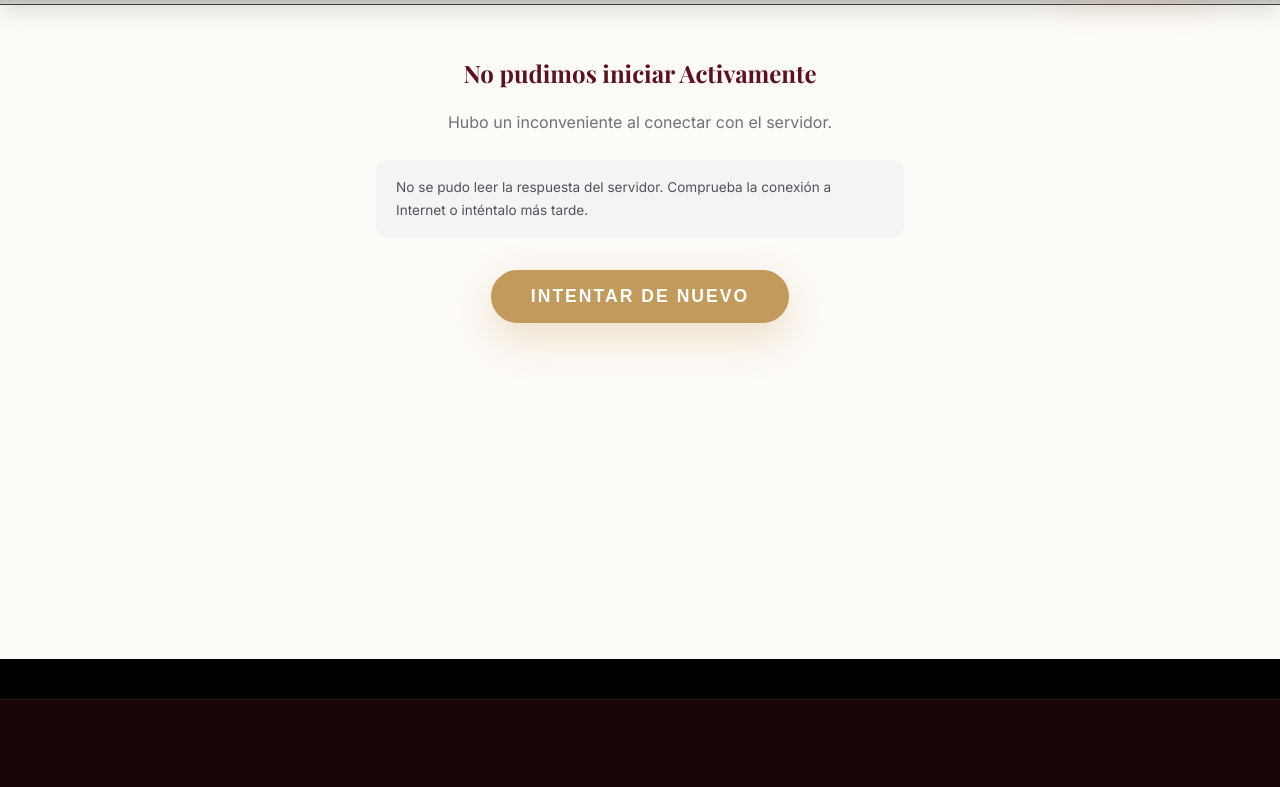
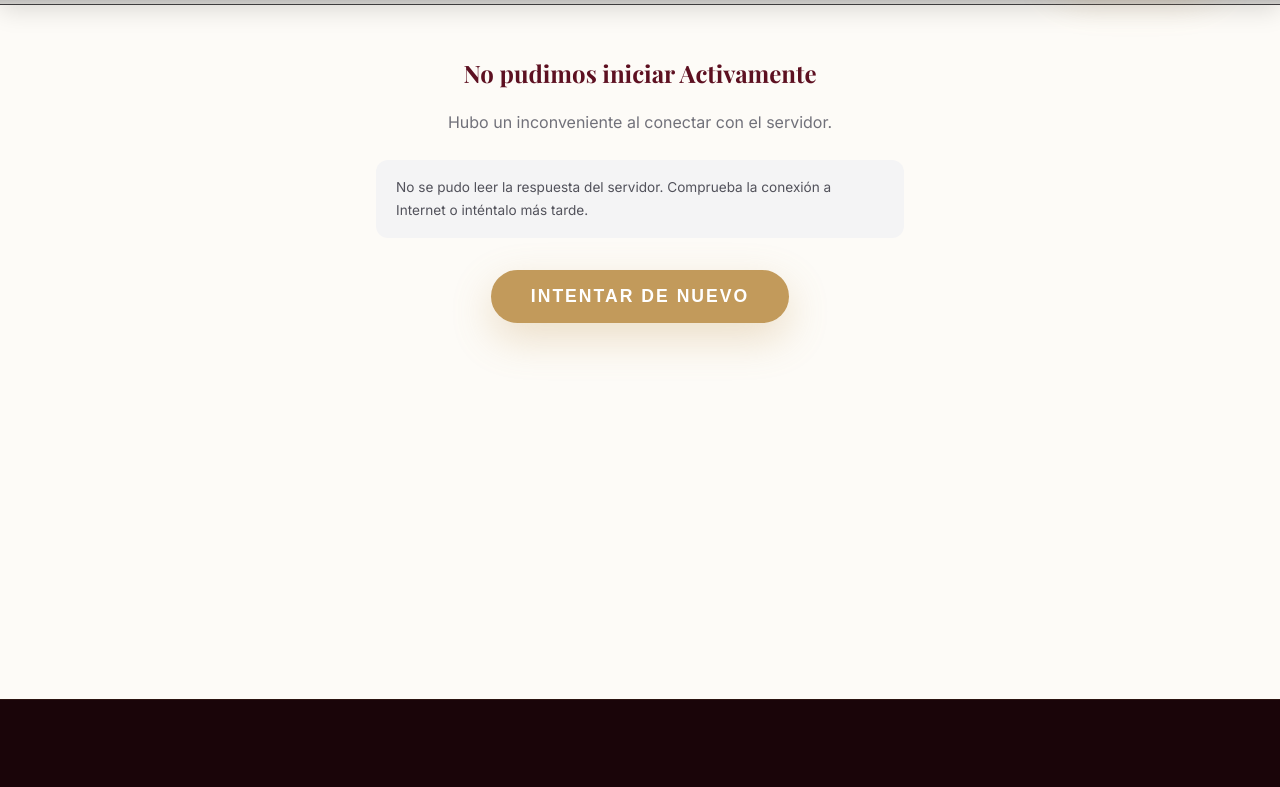
Before and after one commit to silva452/activamente, a website: page index.html in a window 1280 px wide. Shown: the part 101-888 px from the top of the page. Drawn offline with nearby package versions, Linux system fonts and the light colour scheme; no server answers; a web font is replaced by a local one.

Commit message:
Remove black letterboxing bars from top and bottom

```diff
--- a/index.html
+++ b/index.html
@@ -12,7 +12,7 @@
         href="https://fonts.googleapis.com/css2?family=Playfair+Display:ital,wght@0,400;0,700;0,900;1,400;1,700&family=Inter:wght@200;300;400;500;600&display=swap"
         rel="stylesheet">
     <!-- Design System -->
-    <link rel="stylesheet" href="style.css?v=22">
+    <link rel="stylesheet" href="style.css?v=23">
     <link rel="stylesheet" href="index.css?v=32">
     <style>
         #app-root {
--- a/style.css
+++ b/style.css
@@ -800,16 +800,4 @@
     animation: wa-pulse 2s infinite;
 }
 
-/* Letterboxing refinement */
-body::before, body::after {
-    content: '';
-    position: fixed;
-    left: 0;
-    right: 0;
-    height: 40px;
-    background: #000;
-    z-index: 9999;
-    pointer-events: none;
-}
-body::before { top: 0; }
-body::after { bottom: 0; }
+/* Letterboxing refinement - REMOVED per user request */
```
